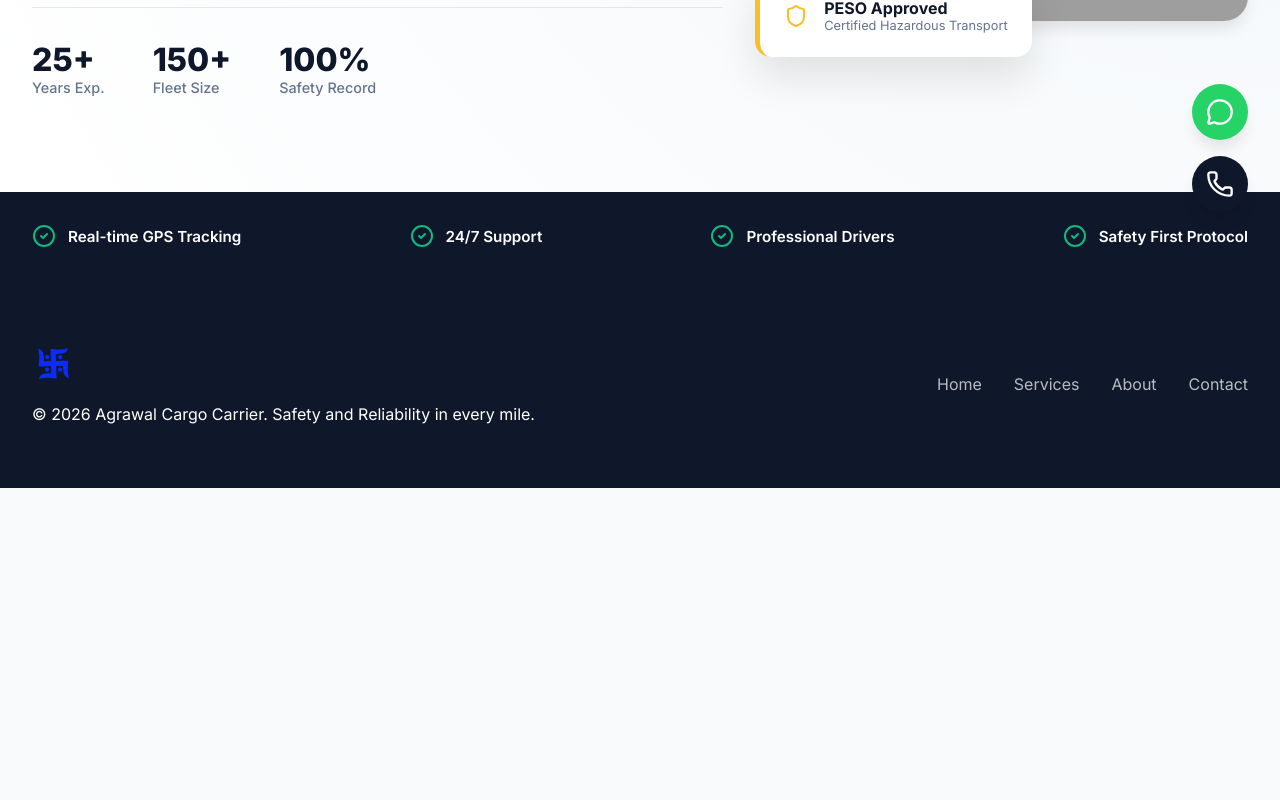
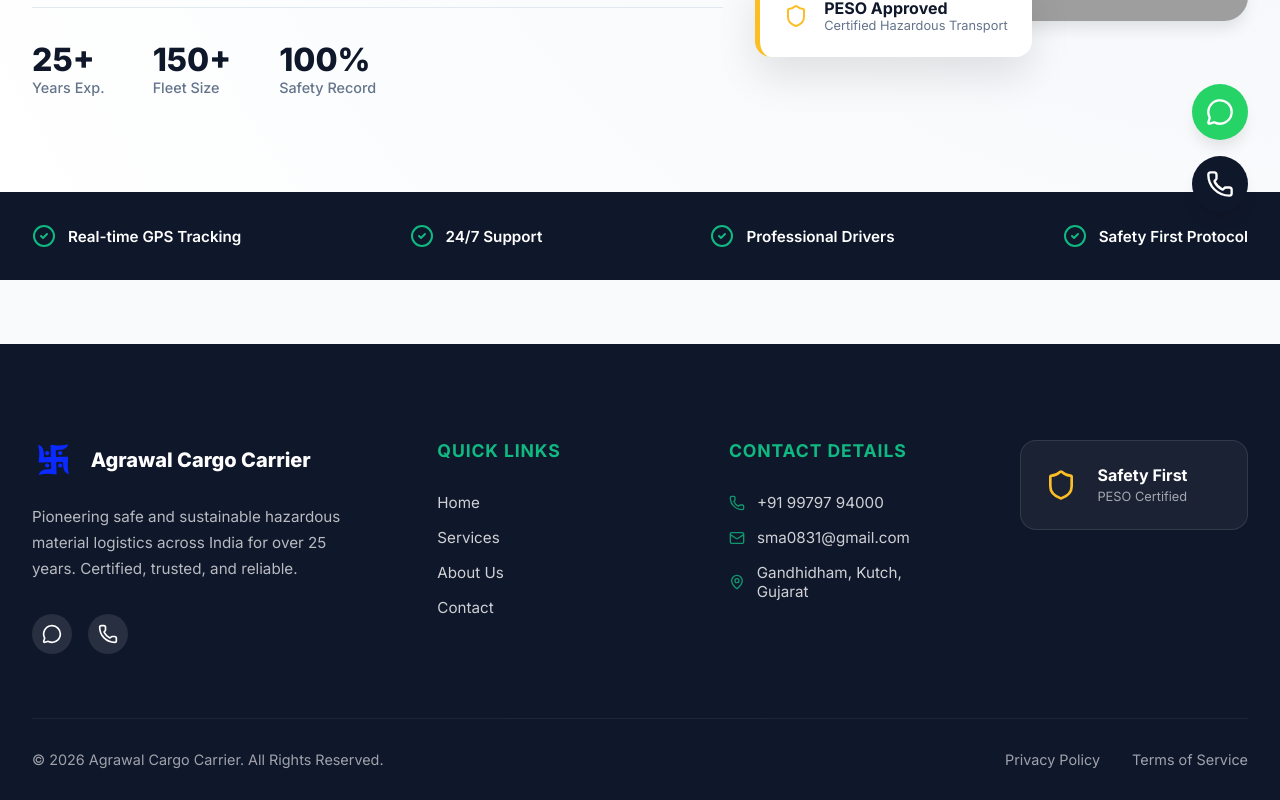
Before and after one commit to arnav2607/acc, a React (Vite) app: page / in a window 1280 px wide. Shown: the part 556-1356 px from the top of the page. Before the commit the page ends 1044 px from the top, so only its background shows below. Built offline with nearby package versions, Linux system fonts and the light colour scheme; grey boxes are pictures that could not be loaded.

Commit message:
Refine footer and fix service grid alignment

```diff
--- a/src/App.css
+++ b/src/App.css
@@ -323,8 +323,14 @@ body {
 
 .service-grid {
   display: grid;
-  grid-template-columns: repeat(auto-fit, minmax(300px, 1fr));
+  grid-template-columns: repeat(2, 1fr);
   gap: 2.5rem;
+}
+
+@media (max-width: 768px) {
+  .service-grid {
+    grid-template-columns: 1fr;
+  }
 }
 
 .service-card-new {
@@ -542,36 +548,160 @@ body {
 .footer-new {
   background: var(--primary);
   color: var(--white);
-  padding: 4rem 0;
+  padding: 6rem 0 2rem;
+  margin-top: 4rem;
 }
 
-.footer-content {
+.footer-grid {
+  display: grid;
+  grid-template-columns: 1.5fr 1fr 1fr 1fr;
+  gap: 4rem;
+  margin-bottom: 4rem;
+}
+
+.footer-brand-section .footer-logo {
+  display: flex;
+  align-items: center;
+  gap: 1rem;
+  text-decoration: none;
+  color: var(--white);
+  margin-bottom: 1.5rem;
+}
+
+.footer-brand-section .footer-logo img {
+  height: 40px;
+}
+
+.footer-brand-section .footer-logo span {
+  font-size: 1.25rem;
+  font-weight: 800;
+}
+
+.footer-desc {
+  opacity: 0.7;
+  line-height: 1.7;
+  margin-bottom: 2rem;
+  font-size: 0.95rem;
+}
+
+.footer-socials {
+  display: flex;
+  gap: 1rem;
+}
+
+.social-icon {
+  width: 40px;
+  height: 40px;
+  background: rgba(255, 255, 255, 0.1);
+  display: flex;
+  align-items: center;
+  justify-content: center;
+  border-radius: 50%;
+  color: var(--white);
+  transition: all 0.3s ease;
+}
+
+.social-icon:hover {
+  background: var(--accent);
+  transform: translateY(-3px);
+}
+
+.footer-grid h4 {
+  font-size: 1.1rem;
+  margin-bottom: 2rem;
+  color: var(--accent);
+  text-transform: uppercase;
+  letter-spacing: 0.05em;
+}
+
+.footer-grid ul {
+  list-style: none;
+}
+
+.footer-grid ul li {
+  margin-bottom: 1rem;
+  display: flex;
+  align-items: center;
+  gap: 0.75rem;
+  font-size: 0.95rem;
+  opacity: 0.8;
+}
+
+.footer-grid ul li a {
+  color: var(--white);
+  text-decoration: none;
+  transition: color 0.2s;
+}
+
+.footer-grid ul li a:hover {
+  color: var(--accent);
+}
+
+.footer-grid ul li svg {
+  color: var(--accent);
+  opacity: 1;
+}
+
+.safety-badge {
+  background: rgba(255, 255, 255, 0.05);
+  padding: 1.5rem;
+  border-radius: var(--radius-lg);
+  display: flex;
+  align-items: center;
+  gap: 1.25rem;
+  border: 1px solid rgba(255, 255, 255, 0.1);
+}
+
+.safety-badge svg {
+  color: var(--gold);
+}
+
+.safety-badge strong {
+  display: block;
+  font-size: 1rem;
+}
+
+.safety-badge span {
+  font-size: 0.8rem;
+  opacity: 0.6;
+}
+
+.footer-bottom {
+  border-top: 1px solid rgba(255, 255, 255, 0.1);
+  padding-top: 2rem;
   display: flex;
   justify-content: space-between;
   align-items: center;
-  flex-wrap: wrap;
-  gap: 2rem;
+  font-size: 0.9rem;
+  opacity: 0.6;
 }
 
-.footer-brand img {
-  height: 40px;
-  margin-bottom: 1rem;
-}
-
-.footer-links {
+.footer-legal {
   display: flex;
   gap: 2rem;
 }
 
-.footer-links a {
+.footer-legal a {
   color: var(--white);
   text-decoration: none;
-  opacity: 0.7;
-  transition: opacity 0.2s;
 }
 
-.footer-links a:hover {
-  opacity: 1;
+@media (max-width: 1024px) {
+  .footer-grid {
+    grid-template-columns: 1fr 1fr;
+    gap: 3rem;
+  }
+}
+
+@media (max-width: 640px) {
+  .footer-grid {
+    grid-template-columns: 1fr;
+  }
+  .footer-bottom {
+    flex-direction: column;
+    gap: 1rem;
+    text-align: center;
+  }
 }
 
 /* ================= FLOATING ================= */
--- a/src/App.jsx
+++ b/src/App.jsx
@@ -336,16 +336,57 @@ function Footer() {
   return (
     <footer className="footer-new">
       <div className="container">
-        <div className="footer-content">
-          <div className="footer-brand">
-            <img src={Logo} alt="Logo" />
-            <p>© 2026 Agrawal Cargo Carrier. Safety and Reliability in every mile.</p>
+        <div className="footer-grid">
+          <div className="footer-brand-section">
+            <Link to="/" className="footer-logo">
+              <img src={Logo} alt="Logo" />
+              <span>Agrawal Cargo Carrier</span>
+            </Link>
+            <p className="footer-desc">
+              Pioneering safe and sustainable hazardous material logistics across India for over 25 years.
+              Certified, trusted, and reliable.
+            </p>
+            <div className="footer-socials">
+              <a href="https://wa.me/919979794000" className="social-icon"><MessageCircle size={20} /></a>
+              <a href="tel:+919979794000" className="social-icon"><Phone size={20} /></a>
+            </div>
           </div>
-          <div className="footer-links">
-            <Link to="/">Home</Link>
-            <Link to="/services">Services</Link>
-            <Link to="/about">About</Link>
-            <Link to="/contact">Contact</Link>
+
+          <div className="footer-links-section">
+            <h4>Quick Links</h4>
+            <ul>
+              <li><Link to="/">Home</Link></li>
+              <li><Link to="/services">Services</Link></li>
+              <li><Link to="/about">About Us</Link></li>
+              <li><Link to="/contact">Contact</Link></li>
+            </ul>
+          </div>
+
+          <div className="footer-contact-section">
+            <h4>Contact Details</h4>
+            <ul>
+              <li><Phone size={16} /> +91 99797 94000</li>
+              <li><Mail size={16} /> sma0831@gmail.com</li>
+              <li><MapPin size={16} /> Gandhidham, Kutch, Gujarat</li>
+            </ul>
+          </div>
+
+          <div className="footer-badge-section">
+            <div className="safety-badge">
+              <Shield size={32} />
+              <div>
+                <strong>Safety First</strong>
+                <span>PESO Certified</span>
+              </div>
+            </div>
+          </div>
+        </div>
+
+        <div className="footer-bottom">
+          <p>© 2026 Agrawal Cargo Carrier. All Rights Reserved.</p>
+          <div className="footer-legal">
+            <a href="#">Privacy Policy</a>
+            <a href="#">Terms of Service</a>
           </div>
         </div>
       </div>
```
